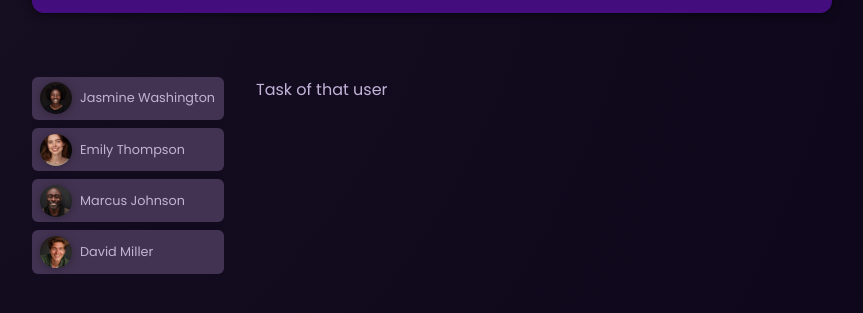
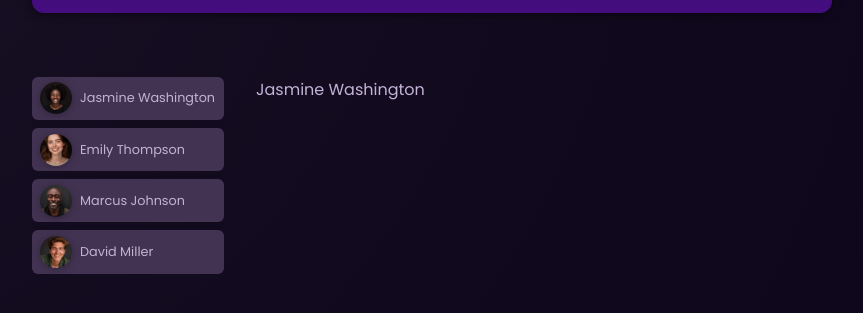
Before and after one commit to Pamuuu718/Projects, an Angular app: page / in a window 1280 px wide. Shown: the part 195-508 px from the top of the page, without its empty margins (208-1071 px from the left). Built offline with nearby package versions, Linux system fonts and the light colour scheme.

Commit message:
Create a Configurable Component

```diff
--- a/src/app/app.html
+++ b/src/app/app.html
@@ -17,5 +17,5 @@
         </li>
     </ul>
 
-    Task of that user
+    <app-tasks [name]="selectedUser.name"/>
 </main>
--- a/src/app/app.ts
+++ b/src/app/app.ts
@@ -2,19 +2,25 @@
 import { DUMMY_USERS } from './dummy-users';
 import { HeaderComponent } from "./header/header";
 import { User } from "./user/user";
+import { Tasks } from './tasks/tasks';
 
 @Component({
   selector: 'app-root',
-  imports: [HeaderComponent, User],
+  imports: [HeaderComponent, User, Tasks],
   templateUrl: './app.html',
   styleUrl: './app.css'
 })
 export class App {
+  selectedUserId = 'u1';
 
   users = DUMMY_USERS;
 
+  get selectedUser() {
+   return this.users.find( user => user.id ===  this.selectedUserId )!;
+  }
   onSelectUser(id: string) {
     console.log("Selected user with id " + id);
+    this.selectedUserId = id;
   }
 
 }
--- /dev/null
+++ b/src/app/tasks/tasks.html
@@ -0,0 +1,6 @@
+<div>
+    <span>
+        {{ name }}
+    </span>
+
+</div>
--- /dev/null
+++ b/src/app/tasks/tasks.ts
@@ -0,0 +1,17 @@
+import { Component, EventEmitter, Input, Output } from '@angular/core';
+
+
+@Component({
+  selector: 'app-tasks',
+  templateUrl: './tasks.html',
+  styleUrl: './tasks.css'
+})
+export class Tasks {
+  @Input({ required: true}) name!: string;
+  @Output() selectUser = new EventEmitter<string>();
+
+  onSelectUser() {
+    this.selectUser.emit(this.name);
+  }
+
+}
```
Also changed, not shown: src/app/tasks/tasks.css (added), 1 other file (tests, documents, lock files or other folders).
